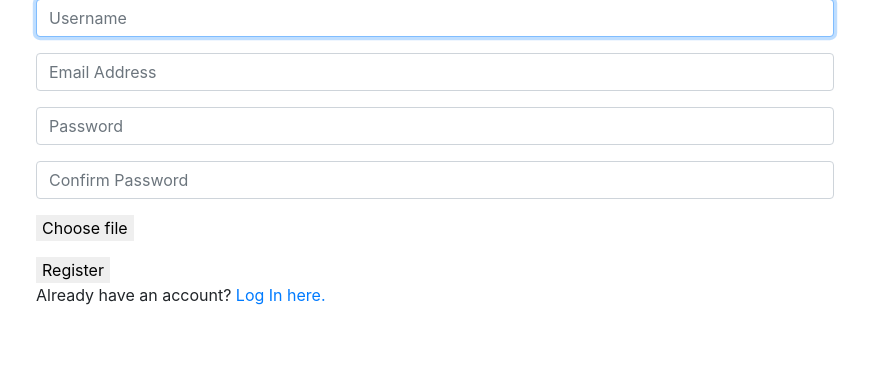
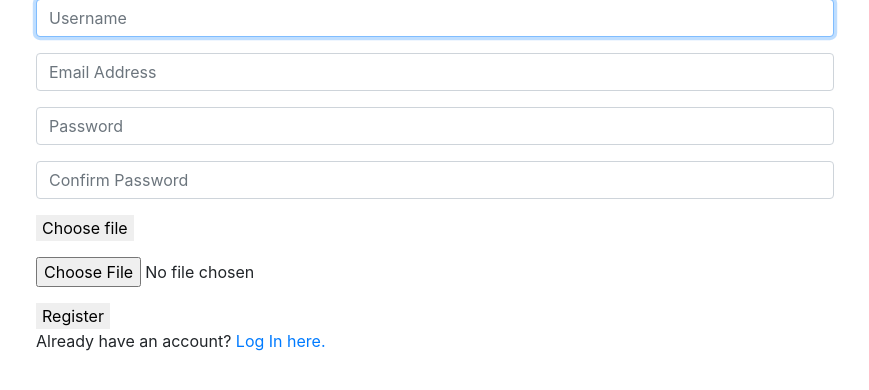
Before and after one commit to Hpkage/CSCE_A490_final_project, a Django app: page /register/ in a window 1280 px wide. Shown: the part 144-534 px from the top of the page, without its empty margins (34-903 px from the left). Run offline with Django 3.2, Linux system fonts and the light colour scheme; some libraries are stand-ins or nearby versions.

Commit message:
copied hiro register change to my branch

```diff
--- a/auctions/templates/auctions/register.html
+++ b/auctions/templates/auctions/register.html
@@ -29,6 +29,9 @@
             <input type="button" name="profile_pic" value="Choose file">
         </div>
         <form>
+            <div class="form-group">
+                <input type="file" name="profile_pic" value="Choose file">
+            </div>
             <input type="submit" value="Register">
         </form>
 
```
